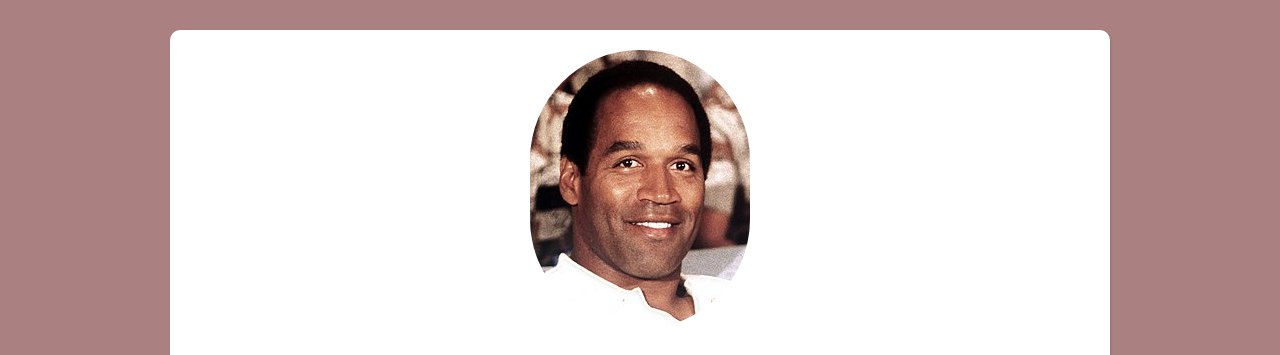
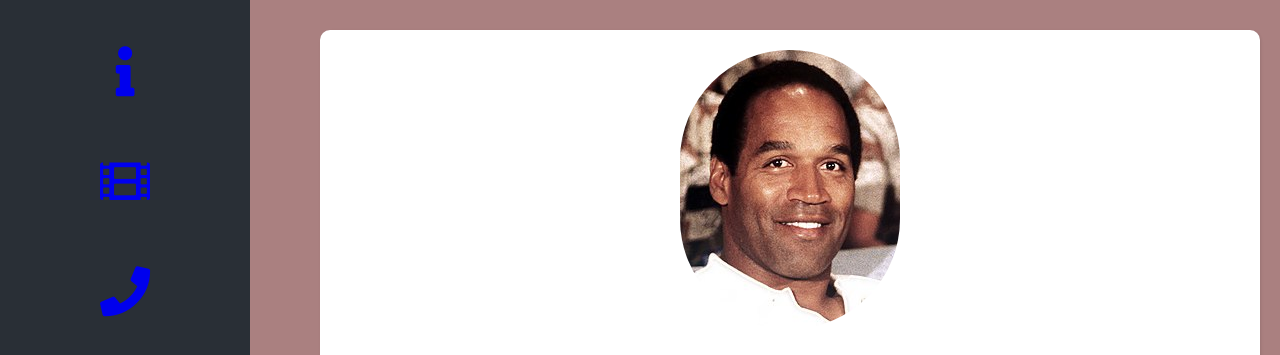
Before and after one commit to SamTy234/profile, a plain HTML site: page index.html in a window 1280 px wide. Shown: the top 355 px of the page. Drawn offline with nearby package versions, Linux system fonts and the light colour scheme.

Commit message:
enhanced with a sidebar

```diff
--- a/index.html
+++ b/index.html
@@ -8,26 +8,39 @@
     <title>Welcome to my profile</title>
   </head>
 
+
+
   <body>
     <!--div.container -->
-    <div class="main">
+      <div class="sidebar-icons" id="sidebar">
+    <ul>
+      <li>
+        <a href="#info">
+         <i class="fas fa-info"></i>
+        </a>
+      </li>
+      <li>
+        <a href="#favourite-movies">
+          <i class="fas fa-film"></i>
+        </a>
+      </li>
+      <li>
+        <a href="#footer">
+          <i class="fas fa-phone"></i>
+        </a>
+      </li>
+    </ul>
+  </div>
+  <div id="page-content">
+
+    <div class="main" id ="info" >
       <img src="images/OJ.jpg" id="profile-pic">
       <h1>Samuel Oluwanifemi Aderinsola Tyson Gasper</h1>
       <h2>Programmer(For real)</h2>
       <p> Yo! I'm Nigerian, 6ft tall (5"11) and I've lived in the UK pretty much half of my total lifespan on Earth. I'm currently in my 3rd out of 4th year of University at Brunel University London studying Computer Science(I know.)</p>
     </div>
-    <div class="main">
-      <ul class="list-inline">
-        <li><a href="https://www.facebook.com/sam.t.gasper">
-          <i class="fab fa-facebook-f"></i> Facebook</a></li>
-        <li><a href="https://twitter.com/samty_">
-          <i class="fab fa-twitter"></i> Twitter</a></li>
-        <li><a href="">
-          <i class="fab fa-snapchat-ghost"></i> Snapchat</a></li>
-      </ul>
-    </div>
 
-    <div class="main">
+    <div class="main" id="favourite-movies">
       <h2 id = "movie-header">Favourite Movies</h2>
       <table>
         <tbody>
@@ -57,6 +70,18 @@
       <a href="https://youtu.be/dQw4w9WgXcQ?t=18" target="_blank"><h3 id="end-point">Wow you actually went to the end? Congrats, here's the link to my actual list</h3></a>
     </div>
 
+   <div class="main" id="footer">
+      <ul class="list-inline">
+        <li><a href="https://www.facebook.com/sam.t.gasper">
+          <i class="fab fa-facebook-f"></i> Facebook</a></li>
+        <li><a href="https://twitter.com/samty_">
+          <i class="fab fa-twitter"></i> Twitter</a></li>
+        <li><a href="">
+          <i class="fab fa-snapchat-ghost"></i> Snapchat</a></li>
+      </ul>
+    </div>
+  </div>
+
   </body>
 
 </html>
--- a/style.css
+++ b/style.css
@@ -36,6 +36,26 @@ h2{
   color:#E43A19;
 }
 
+#footer a:hover{
+  color: #E43A19;
+}
+
+#sidebar {
+  position: fixed;
+  background-color: #292F36;
+  width: 250px;
+  left: 0;
+  top: 0;
+  bottom: 0;
+}
+#page-content {
+  margin-left: 300px;
+}
+#sidebar li:hover{
+  background-color: blue;
+}
+
+
 a{
   text-decoration:  none;
 }
@@ -44,9 +64,7 @@ i{
   font-size: 19px;
 }
 
-a:hover{
-  color: #E43A19;
-}
+
 .main{
   text-align: center;
   width: 500px;
@@ -60,6 +78,7 @@ a:hover{
 
 .images-movie{
   width: 300px;
+  padding: 10px;
 }
 .list-inline li{
   font-family: 'Bangers', cursive;
@@ -68,6 +87,18 @@ a:hover{
   font-size: 20px;
 }
 
+.fas{
+  font-size: 50px;
+}
+.sidebar-icons ul{
+  text-align: center;
+  padding: 0;
+  list-style: none;
+}
+.sidebar-icons li{
+  padding: 30px 0;
+  transition: 0.3s;
+}
 
 @media (max-width: 960px) {
   /* For a screen < 960px, this CSS will be read */
```
